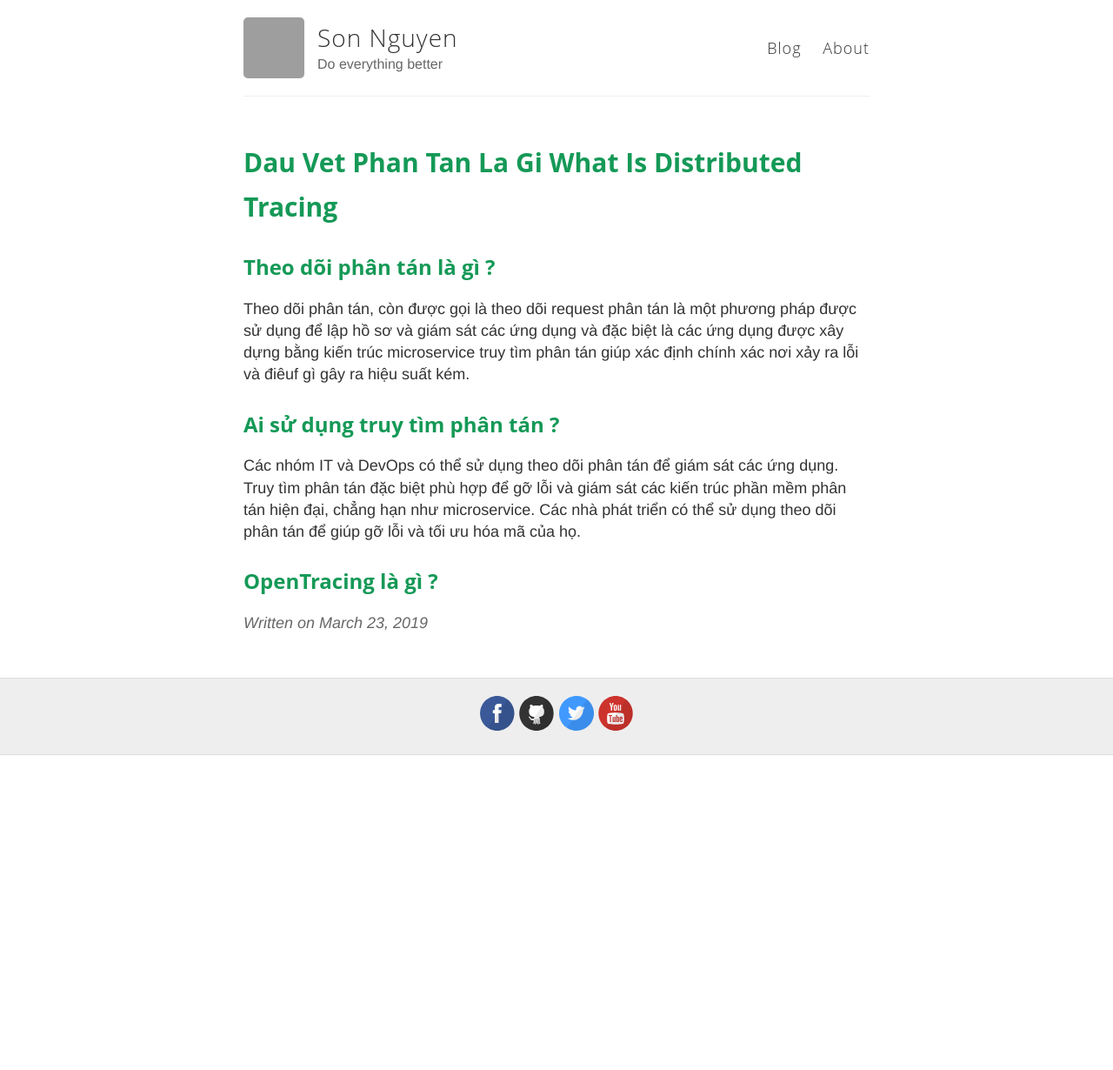
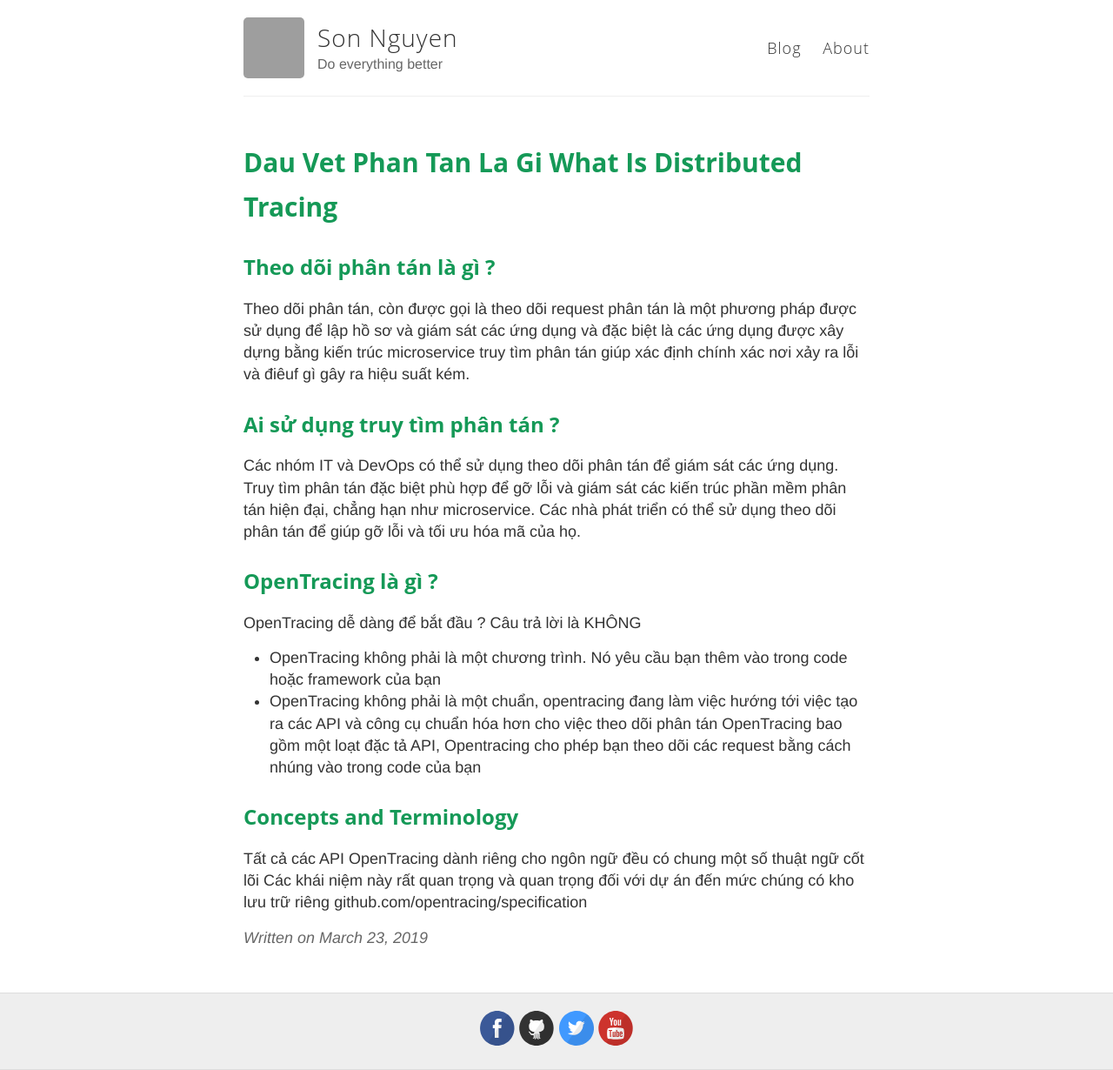
Before and after one commit to sonnhfit/sonnhfit.github.io, a Jekyll site: the page built from _posts/2019-3-23-dau-vet-phan-tan-la-gi-What-is-Distributed-Tracing.md, in a window 1280 px wide. Shown: the whole page at 87% size. Built offline with Jekyll 4.4.1, drawn with Linux system fonts in a browser that asks for light colours; our own code applies the rules of GitHub Pages for plain Markdown files; before the commit the page ends 900 px from its top, so only the background shows below that; grey boxes are pictures that could not be loaded.

Commit message:
Update 2019-3-23-dau-vet-phan-tan-la-gi-What-is-Distributed-Tracing.md

```diff
--- a/_posts/2019-3-23-dau-vet-phan-tan-la-gi-What-is-Distributed-Tracing.md
+++ b/_posts/2019-3-23-dau-vet-phan-tan-la-gi-What-is-Distributed-Tracing.md
@@ -11,3 +11,16 @@ kiến trúc phần mềm phân tán hiện đại, chẳng hạn như microserv
 Các nhà phát triển có thể sử dụng theo dõi phân tán để giúp gỡ lỗi và tối ưu hóa mã của họ.
 
 ## OpenTracing là gì ?
+
+OpenTracing dễ dàng để bắt đầu ? Câu trả lời là KHÔNG
+
+- OpenTracing không phải là một chương trình. Nó yêu cầu bạn thêm vào trong code hoặc framework của bạn
+- OpenTracing không phải là một chuẩn, opentracing đang làm việc hướng tới việc tạo ra các API và công cụ
+chuẩn hóa hơn cho việc theo dõi phân tán
+OpenTracing bao gồm một loạt đặc tả API, Opentracing cho phép bạn theo dõi các request bằng cách nhúng vào trong code của bạn
+
+## Concepts and Terminology
+
+Tất cả các API OpenTracing dành riêng cho ngôn ngữ đều có chung một số thuật ngữ cốt lõi
+Các khái niệm này rất quan trọng và quan trọng đối với dự án đến mức chúng có kho lưu trữ riêng
+github.com/opentracing/specification
```
